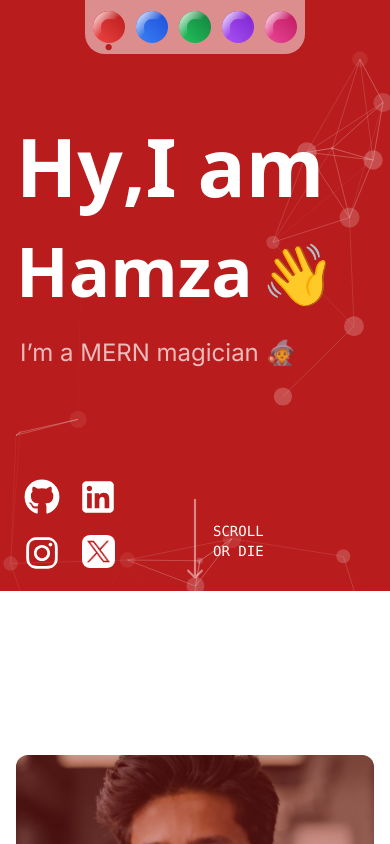
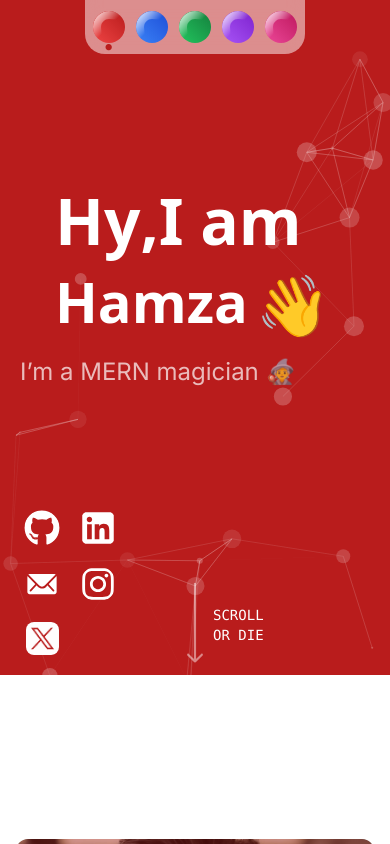
Before and after one commit to Hamjaster/personal-portfolio-frontend, a Next.js app: page / in a window 390 px wide. Shown: the top 844 px of the page. Built offline with nearby package versions, Linux system fonts and the light colour scheme; no server answers.

Commit message:
email added

```diff
--- a/src/pages/LandingPage.jsx
+++ b/src/pages/LandingPage.jsx
@@ -6,7 +6,7 @@ import AnimateChar from "../components/AnimateChar";
 import { TypeAnimation } from "react-type-animation";
 import ParticlesComponent from "../components/Particles";
 import { FaGithub, FaInstagram, FaLinkedin } from "react-icons/fa";
-
+import { IoIosMail } from "react-icons/io";
 export default function LandingPage() {
   const hy = "Hy,";
   const I = "I am";
@@ -23,7 +23,7 @@ export default function LandingPage() {
   return (
     <>
       <div
-        className={`flex flex-col justify-evenly relative bg-${theme}-700 items-center bg-fixed text-white h-[70vh] md:h-[100vh] text-4xl `}
+        className={`flex flex-col justify-evenly relative bg-${theme}-700 items-center bg-fixed text-white h-[80vh] md:h-[100vh] text-4xl `}
       >
         {/* Color Pallette */}
         <motion.div
@@ -108,14 +108,14 @@ export default function LandingPage() {
 
         {/* Text  */}
         <div className="text relative z-40  my-auto font-[Inter] flex items-center justify-center flex-col">
-          <div className="head w-full sm:w-2/3 lg:w-full flex flex-wrap space-y-6 min-[310px]:space-y-0 lg:space-x-6 lg:flex-nowrap flex-row justify-start sm:justify-center items-center ml-8 sm:-ml-8 md:ml-0  h-52 font-[700] md:text-8xl">
-            <span className="block md:inline text-[5rem] min-[535px]:text-8xl">
+          <div className="head w-[80%] sm:w-2/3 lg:w-full flex flex-wrap space-y-6 min-[310px]:space-y-0 lg:space-x-6 lg:flex-nowrap flex-row justify-start sm:justify-center items-center ml-8 sm:-ml-8 md:ml-0 h-40 sm:h-52 font-[700] md:text-8xl">
+            <span className="block md:inline text-[4rem]  min-[535px]:text-8xl">
               <AnimateChar delay={i} text={hy} />
             </span>
-            <span className="block md:inline  text-[5rem]  min-[535px]:text-8xl">
+            <span className="block md:inline  text-[4rem] min-[535px]:text-8xl">
               <AnimateChar delay={i + 0.7} text={I} />
             </span>
-            <span className="block md:inline text-[4.3rem] min-[535px]:text-[5.2rem] mt-2 sm:mt-0 mb-5 sm:mb-0 sm:text-[5.7rem]">
+            <span className="block md:inline text-[3.5rem]  min-[535px]:text-[5.2rem] mt-2 sm:mt-0 mb-5 sm:mb-0 sm:text-[5.7rem]">
               <AnimateChar delay={i + 0.7} text={hamza} />
             </span>
 
@@ -147,7 +147,7 @@ export default function LandingPage() {
                 2400,
                 "I’m a MERN magician 🧙 ",
                 2400,
-                "I build complex web applications ",
+                "I build complex web apps ",
                 2400,
                 "I develop web solutions for businesses",
                 2400,
@@ -230,6 +230,20 @@ export default function LandingPage() {
             </motion.div>
           </a>
 
+          <a target="_blank" href="mailto:hamzashah.dev@gmail.com">
+            <motion.div
+              initial={{ y: 400, opacity: 0 }}
+              animate={{ y: 0, opacity: 1 }}
+              transition={{
+                duration: 1,
+                delay: i + 1,
+              }}
+              className="icon cursor-pointer rounded-xl"
+            >
+              <IoIosMail />
+            </motion.div>
+          </a>
+
           <a target="_blank" href="https://www.instagram.com/sapiendev/">
             <motion.div
               initial={{ y: 400, opacity: 0 }}
```
